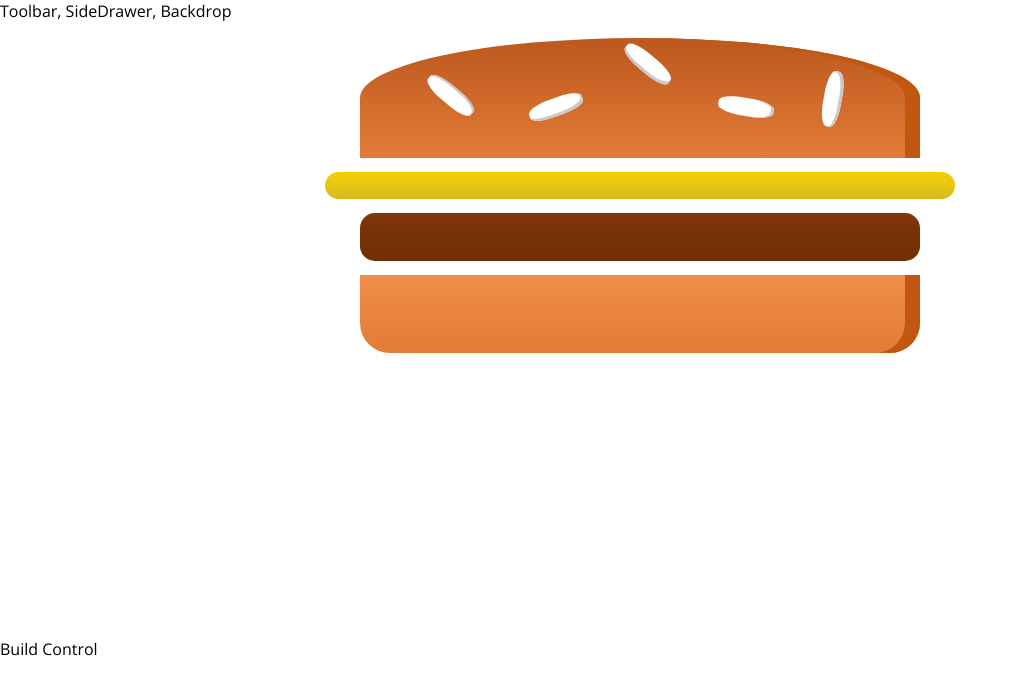
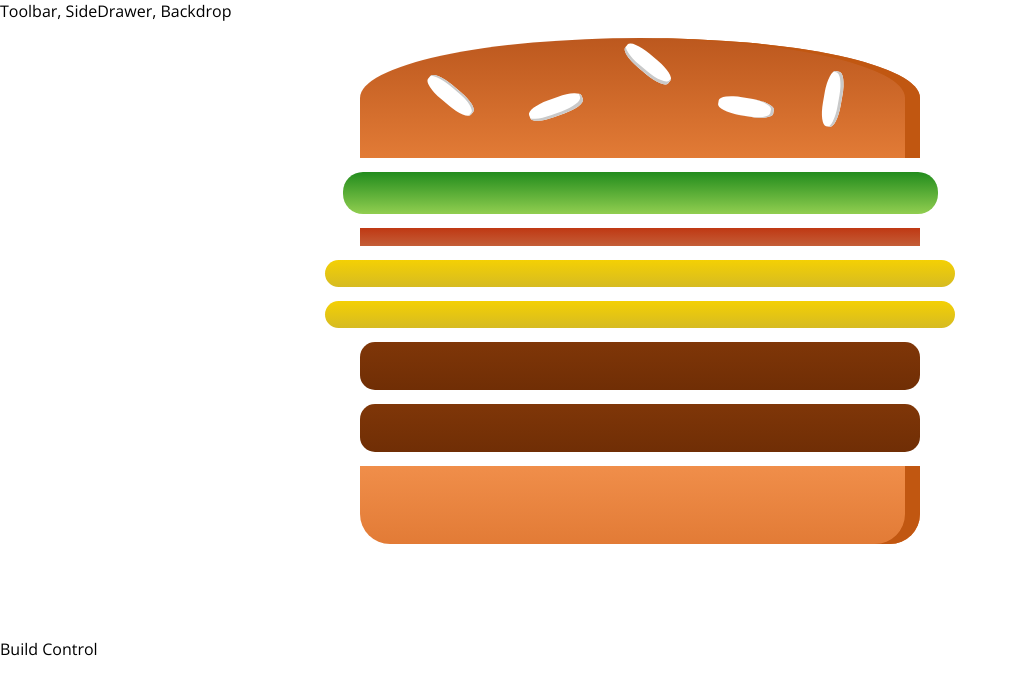
Before and after one commit to yurashalya/Burger-App, a React (Create React App) app: page / in a window 1280 px wide. Shown: the top 694 px of the page, without its empty margins (0-1018 px from the left). Built offline with nearby package versions, Linux system fonts and the light colour scheme.

Commit message:
Outputting Burger ingredients dynamically

```diff
--- a/src/components/Burger/Burger.js
+++ b/src/components/Burger/Burger.js
@@ -3,11 +3,15 @@
 import BurgerIngrediens from './Burgeringredient/Burgeringredient'
 
 const burger = (props) => {
+    const transformedIngredients = Object.keys(props.ingredients).map(igKey => {
+        return [...Array(props.ingredients[igKey])].map((_, i) => {
+          return <BurgerIngrediens key={igKey + i} type={igKey} />;
+        });
+    });
     return(
         <div className={burgers.Burger}>
             <BurgerIngrediens type="bread-top"/>
-            <BurgerIngrediens type="cheese"/>
-            <BurgerIngrediens type="meat"/>
+            {transformedIngredients}
             <BurgerIngrediens type="bread-bottom"/>
         </div>
     );
--- a/src/containers/BurgerBuilder/BurgerBuilder.js
+++ b/src/containers/BurgerBuilder/BurgerBuilder.js
@@ -3,10 +3,20 @@
 import Burger from '../../components/Burger/Burger'
 
 class BurgerBuilder extends Component {
+
+    state = {
+        ingredients: {
+            salad: 1,
+            bacon: 1,
+            cheese:2,
+            meat: 2
+        }
+    }
+
     render() {
         return (
             <Aux>
-                <Burger />
+                <Burger ingredients={this.state.ingredients} />
                 <div>Build Control</div>
             </Aux>
         );
```
